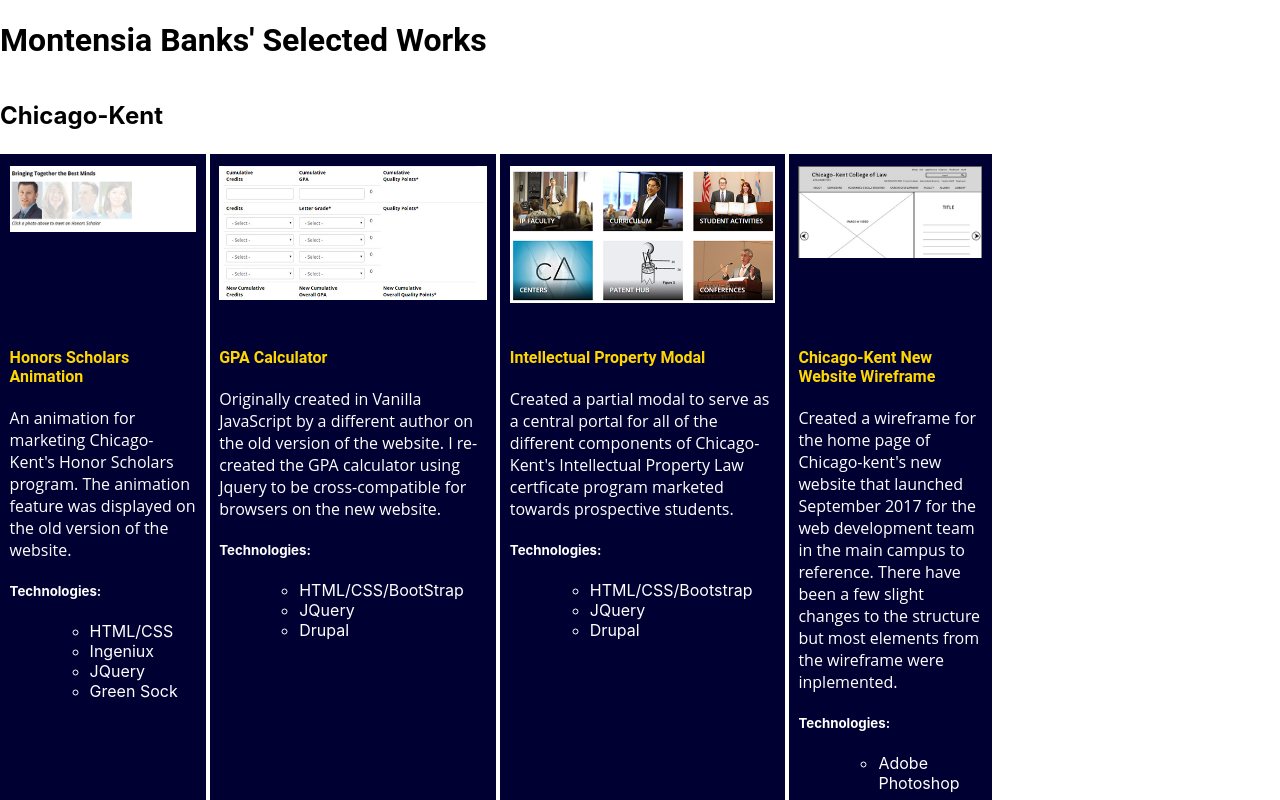
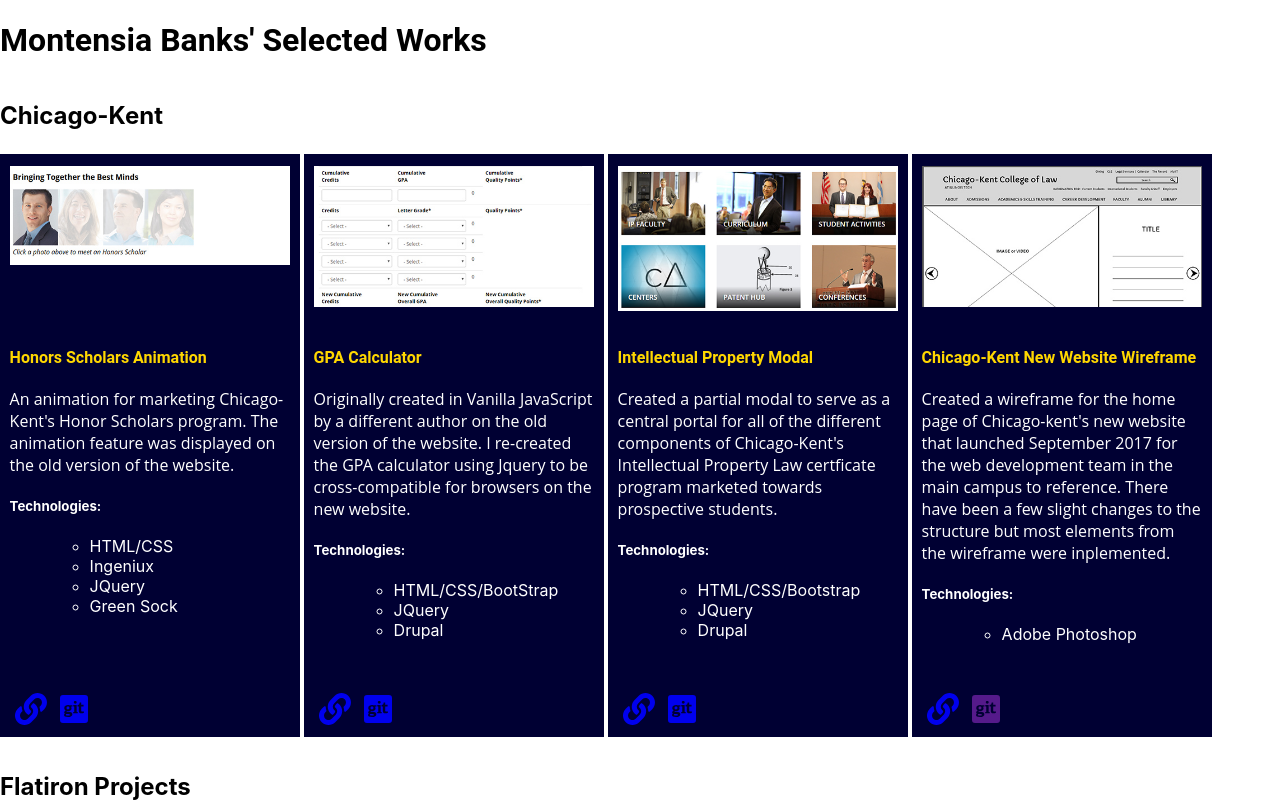
Before and after one commit to Monty7/portfolio, a React (Create React App) app: page / in a window 1280 px wide. Shown: the top 800 px of the page. Built offline with nearby package versions, Linux system fonts and the light colour scheme.

Commit message:
Changed the size again for more even tracking for each iten in grid css

```diff
--- a/src/App.css
+++ b/src/App.css
@@ -1,19 +1,19 @@
 .container{
-
-  width: 95%;
-  max-width: 1000px;
+	width: 95%;
+	max-width: 1000px;
 }
 
 .projectRow {
 	display: grid;
 	flex-direction: column;
 	/*grid-template-columns: repeat(auto-fit,minmax(300px,1fr));*/
-	/*grid-template-columns: repeat(4, 300px);*/
+	grid-template-columns: repeat(4, 300px);
 	grid-template-rows: 1fr;
 	  grid-auto-flow: dense;
 	  grid-gap: 4px;
 	  box-sizing: border-box;
 }
+
 .project_name {
   grid-column-start: 1;
   grid-column-end: 7;
```
